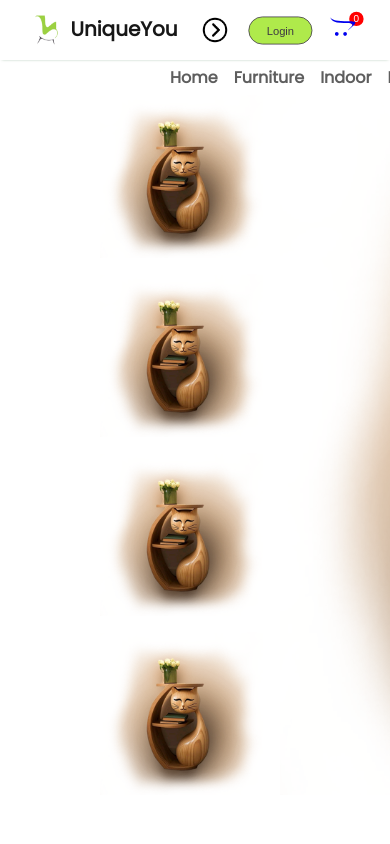
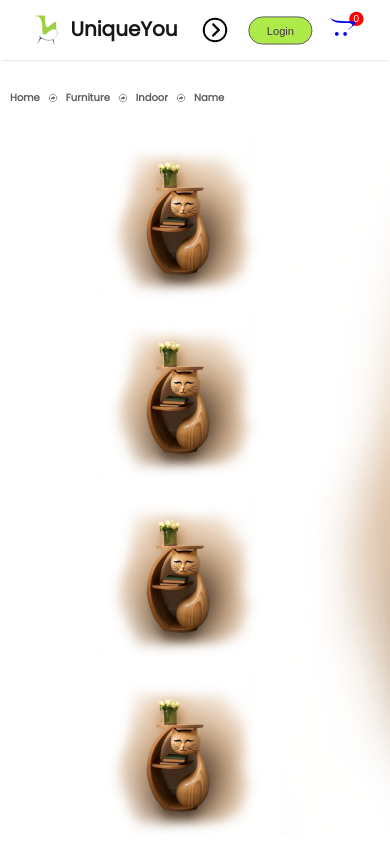
Before and after one commit to WasanaS1/Ferniture_WebApp, a React (Create React App) app in the folder frontend/: page /product/1 in a window 390 px wide. Shown: the top 844 px of the page. Built offline with nearby package versions, Linux system fonts and the light colour scheme.

Commit message:
Add product page Breadcrumbs  media query

```diff
--- a/frontend/src/Components/Breadcrums/Breadcrum.css
+++ b/frontend/src/Components/Breadcrums/Breadcrum.css
@@ -8,3 +8,26 @@
     margin: 5px 170px;
     text-transform: capitalize;
 }
+@media (max-width: 1280px){
+    .breadcrum{
+        margin: 30px 50px;
+        font-size: 14px;
+    }
+}
+@media (max-width: 1024px){
+    .breadcrum{
+        margin: 30px 30px;
+        font-size: 13px;
+    }
+}
+@media (max-width:800px){
+    .breadcrum{
+        margin: 30px 10px;
+        font-size: 12px;
+    }
+}
+@media (max-width:500px){
+    .breadcrum{
+        font-size: 10px;
+    }
+}
```
